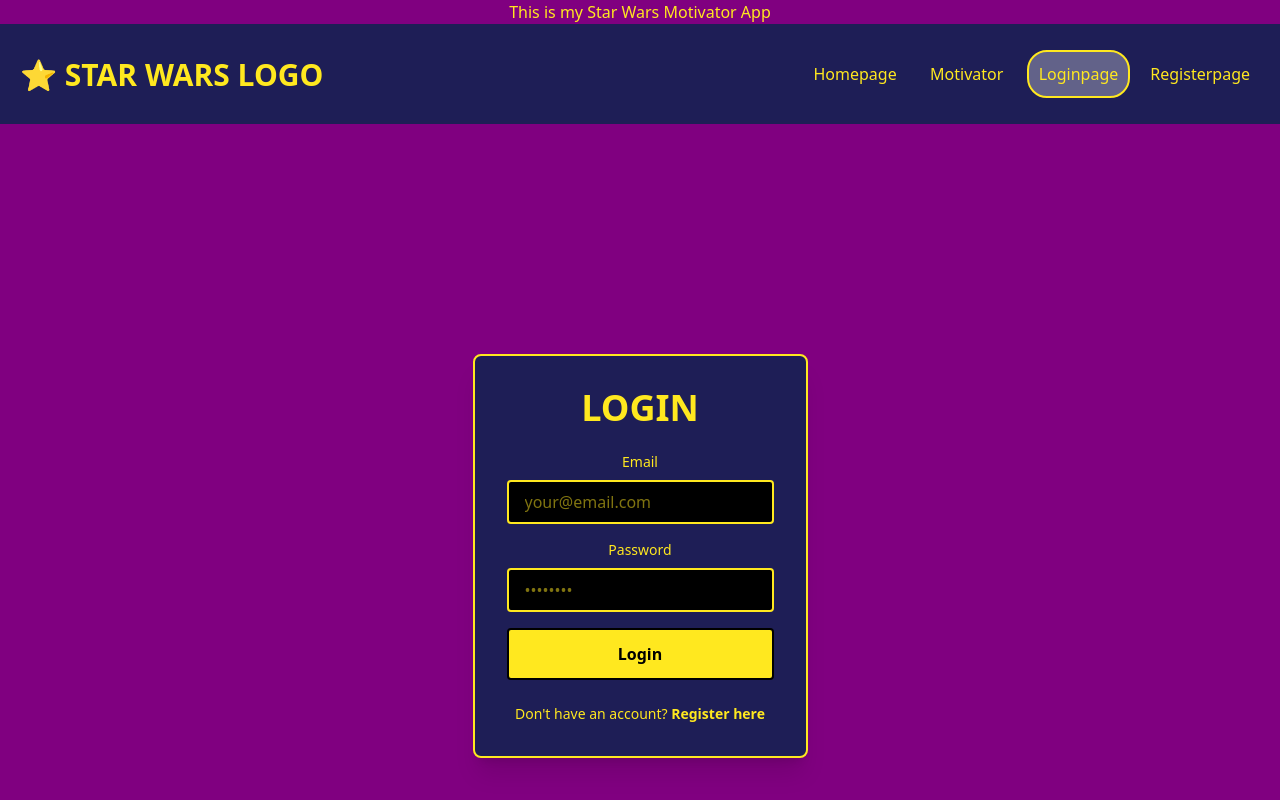
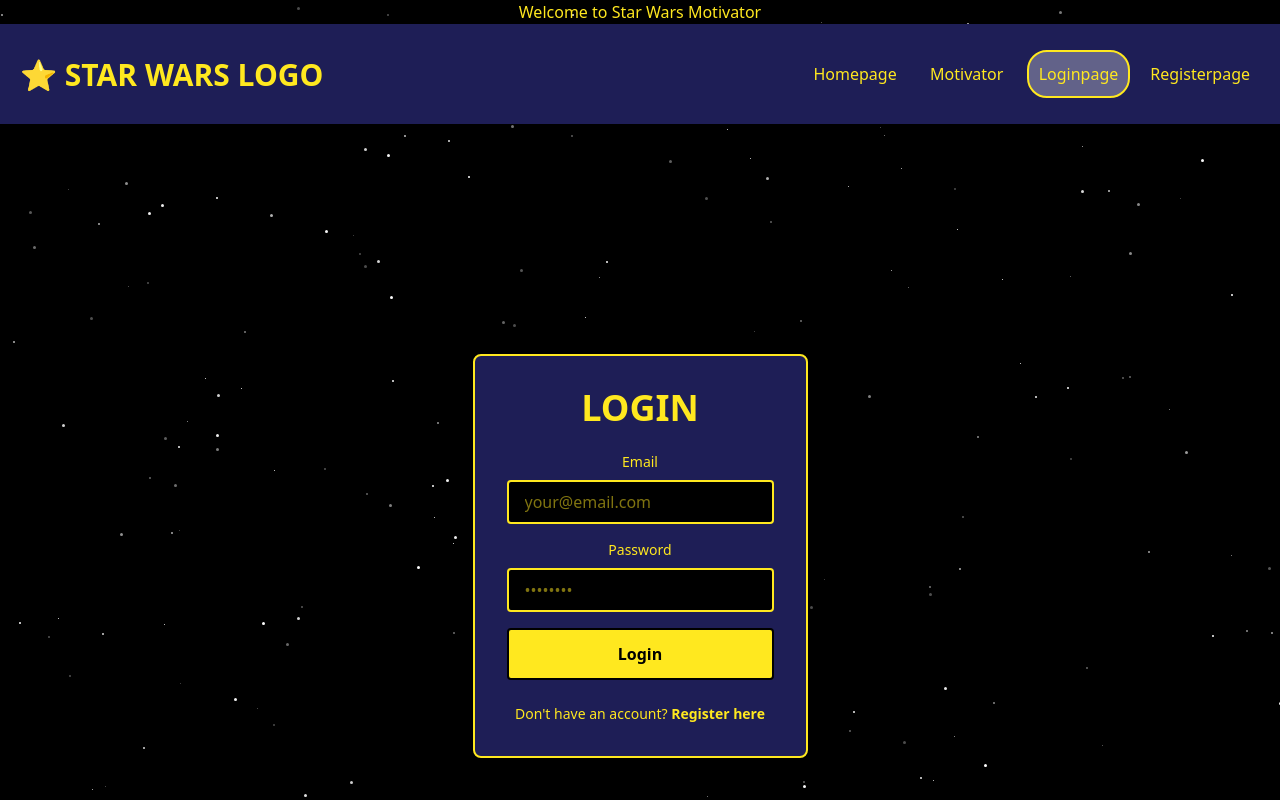
Before and after one commit to laurent-Valq/starwars-motivator, a Next.js app: page /login in a window 1280 px wide. Shown: the top 800 px of the page. Built offline with nearby package versions, Linux system fonts and the light colour scheme.

Commit message:
Add starfield background globally for Star Wars theme - Create reusable Starfield component - Add starfield to root layout for all pages - Make app-shell background transparent - Improve visual consistency across the app

```diff
--- a/package.json
+++ b/package.json
@@ -3,7 +3,7 @@
   "version": "0.1.0",
   "private": true,
   "scripts": {
-    "dev": "next dev --turbopack",
+    "dev": "next dev",
     "build": "next build --turbopack",
     "start": "next start",
     "lint": "eslint"
--- a/src/app/globals.css
+++ b/src/app/globals.css
@@ -164,7 +164,9 @@
   display: flex;
   flex-direction: column;
   min-height: 100vh;
-  background-color: purple;
+  background-color: transparent;
+  position: relative;
+  z-index: 1;
 }
 
 .app-shell main {
--- a/src/app/layout.tsx
+++ b/src/app/layout.tsx
@@ -4,6 +4,7 @@
 import ConditionalHeader from "@/components/ConditionalHeader";
 import Navbar from "@/components/navbar/Navbar";
 import Footer from "@/components/footer/Footer";
+import Starfield from "@/components/Starfield";
 
 const geistSans = Geist({
   variable: "--font-geist-sans",
@@ -29,6 +30,7 @@
     <html lang="en">
       <body
         className={`${geistSans.variable} ${geistMono.variable} antialiased`}>
+          <Starfield />
           <div className="app-shell">
             <ConditionalHeader />
             <Navbar />
--- a/src/components/ConditionalHeader.tsx
+++ b/src/components/ConditionalHeader.tsx
@@ -11,5 +11,5 @@
     return null;
   }
 
-  return <h1>This is my Star Wars Motivator App</h1>;
+  return <h1>Welcome to Star Wars Motivator</h1>;
 }
--- /dev/null
+++ b/src/components/Starfield.tsx
@@ -0,0 +1,39 @@
+"use client"
+
+import { useEffect, useState } from "react"
+
+const generateStars = (count: number) => {
+  return Array.from({ length: count }, (_, i) => ({
+    id: i,
+    x: Math.random() * 100,
+    y: Math.random() * 100,
+    size: ['star-small', 'star-medium', 'star-large'][Math.floor(Math.random() * 3)],
+    delay: Math.random() * 3
+  }))
+}
+
+export default function Starfield() {
+  const [stars, setStars] = useState<any[]>([])
+
+  useEffect(() => {
+    setStars(generateStars(200))
+  }, [])
+
+  if (stars.length === 0) return null
+
+  return (
+    <div className="starfield">
+      {stars.map(star => (
+        <div
+          key={star.id}
+          className={`star ${star.size}`}
+          style={{
+            left: `${star.x}%`,
+            top: `${star.y}%`,
+            animationDelay: `${star.delay}s`
+          }}
+        />
+      ))}
+    </div>
+  )
+}
```
